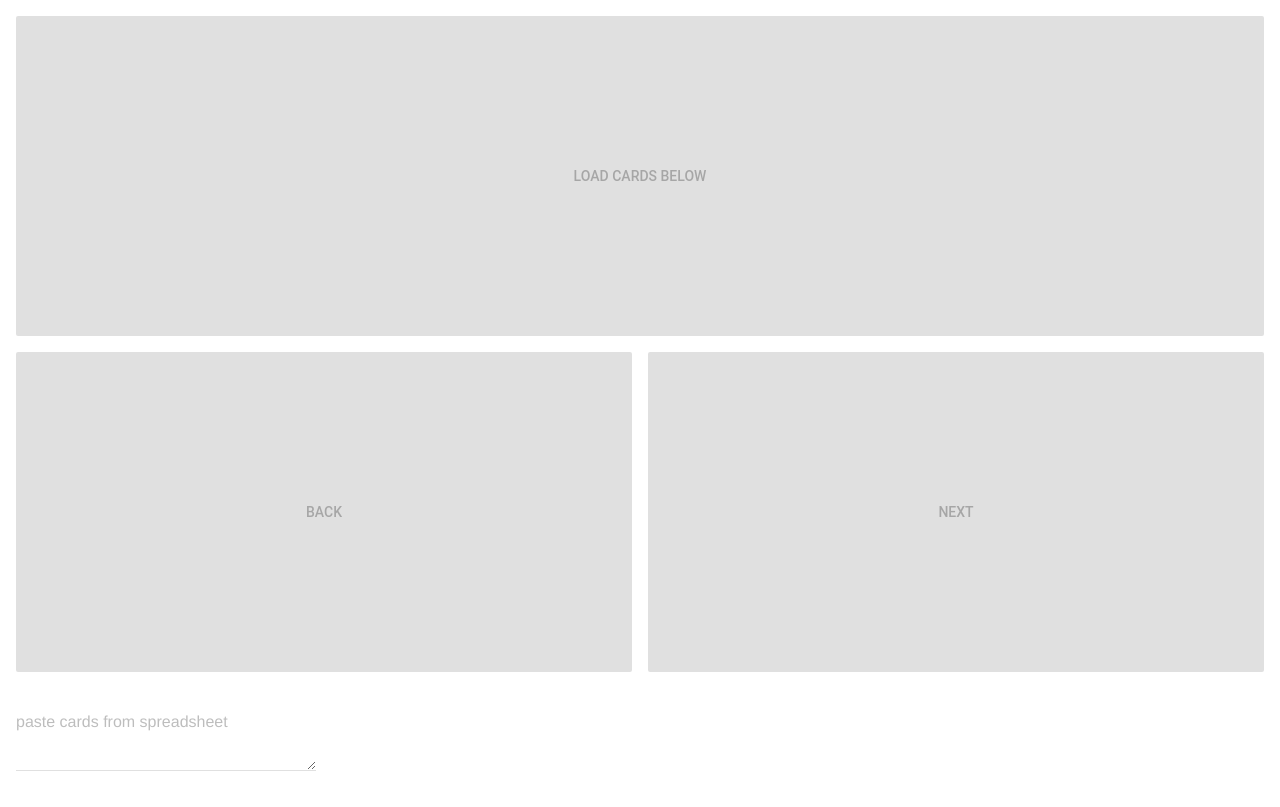
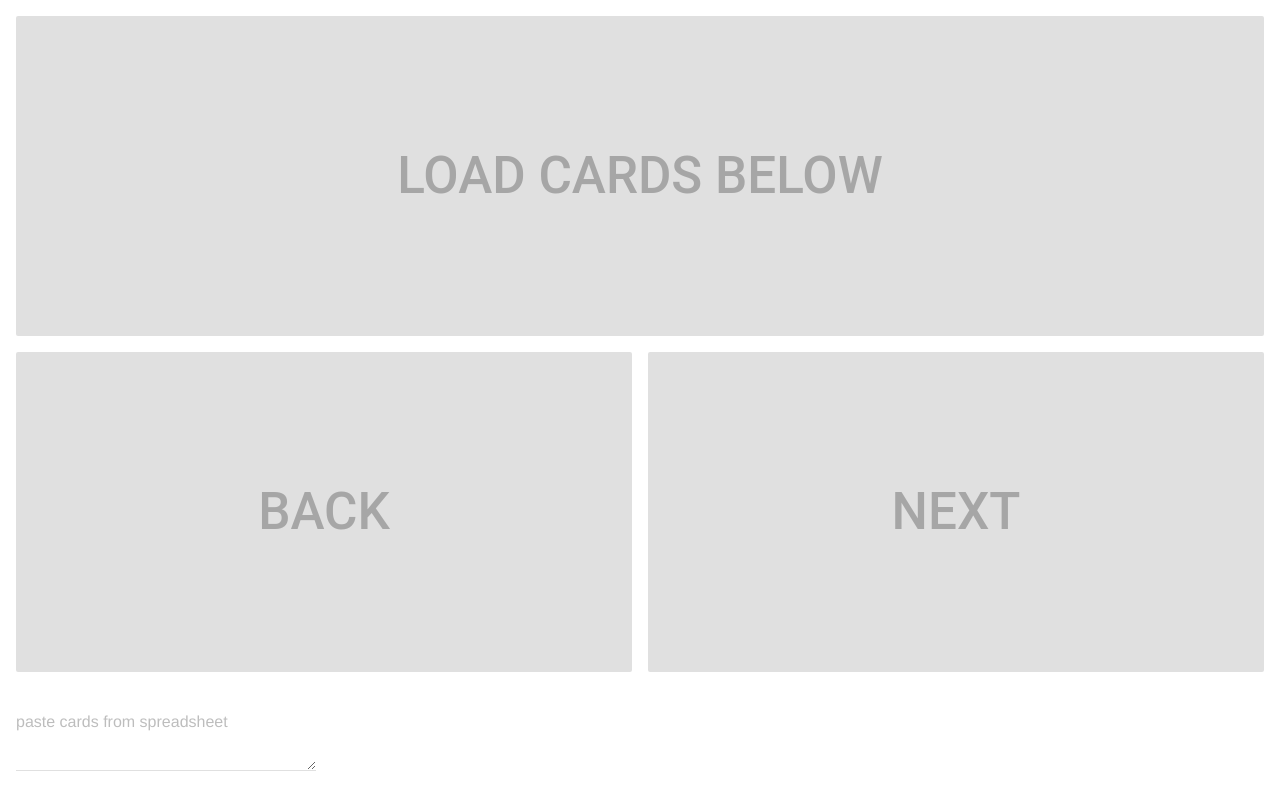
Before and after one commit to joshm21/online-flashcards-from-list, a plain HTML site: page index.html in a window 1280 px wide. Drawn offline with nearby package versions, Linux system fonts and the light colour scheme.

Commit message:
responsive font size and grid

```diff
--- a/style.css
+++ b/style.css
@@ -1,4 +1,5 @@
 button.mdl-button {
   width:100%;
-  height:40vh
+  height:40vh;
+  font-size:4vw;
 }
```
Also changed, not shown: index.html (line endings or trailing spaces), 1 other file.
